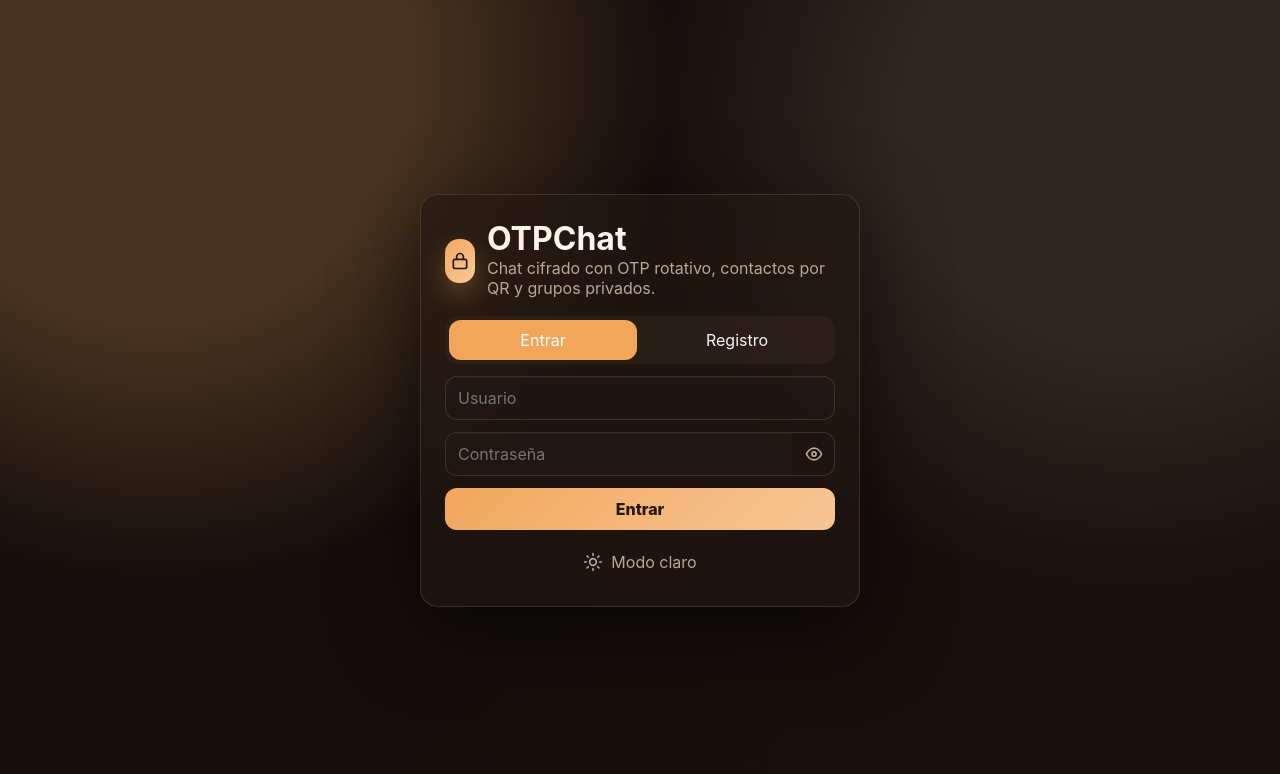
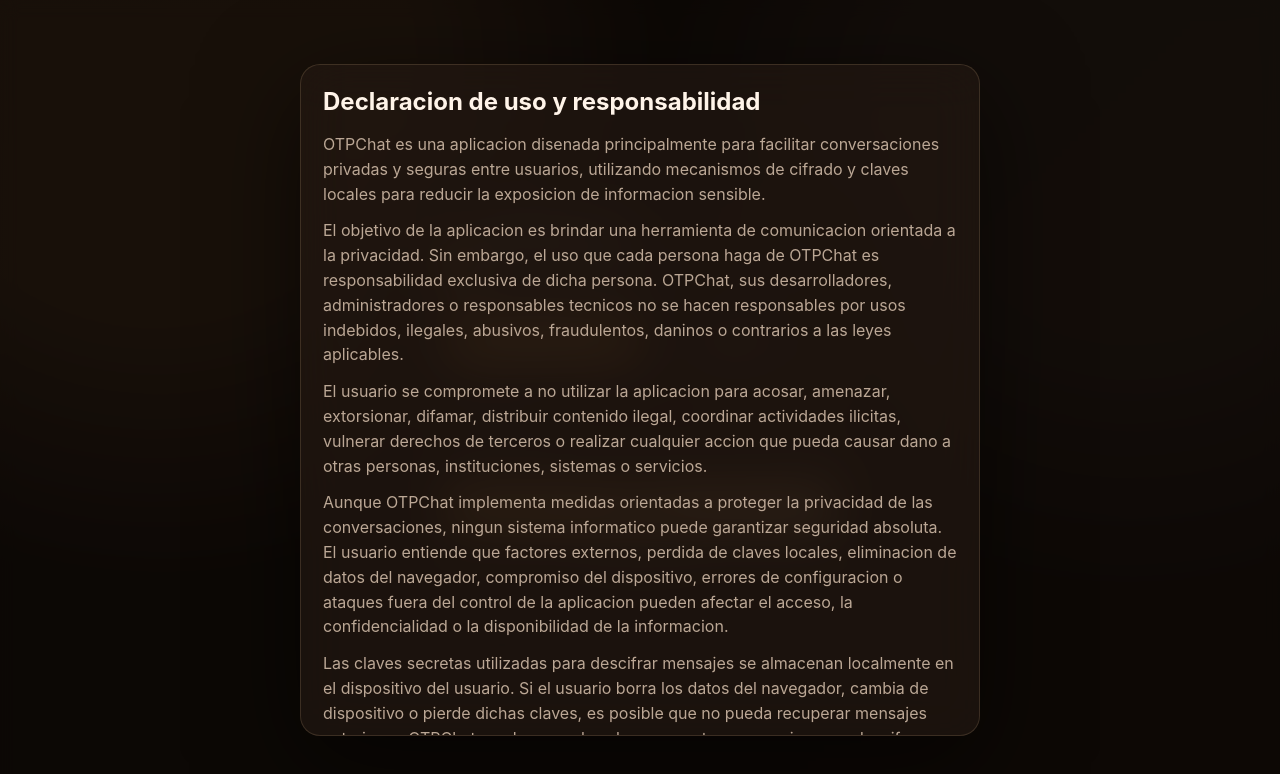
Before and after one commit to francofuster/otpchat, an Angular app: page / in a window 1280 px wide. Shown: the top 774 px of the page. Built offline with nearby package versions, Linux system fonts and the light colour scheme.

Commit message:
Add usage disclaimer modal

```diff
--- a/src/app/shell.component.css
+++ b/src/app/shell.component.css
@@ -109,6 +109,12 @@
 
 .shade { position: fixed; inset: 0; background: rgba(11, 7, 5, .72); backdrop-filter: blur(6px); z-index: 10; animation: fade-in .18s ease both; }
 .sheet { position: fixed; z-index: 11; left: 50%; top: 50%; transform: translate(-50%, -50%); width: min(620px, calc(100vw - 28px)); max-height: min(86dvh, 720px); overflow: auto; background: var(--panel-glass); border: 1px solid var(--line); border-radius: 18px; padding: 20px; box-shadow: 0 28px 90px var(--shadow); display: grid; gap: 12px; backdrop-filter: blur(24px) saturate(1.2); animation: sheet-in .2s cubic-bezier(.2,.8,.2,1) both; transform-origin: center; }
+.disclaimer-shade { position: fixed; inset: 0; z-index: 30; background: rgba(11, 7, 5, .78); backdrop-filter: blur(8px); animation: fade-in .18s ease both; }
+.disclaimer-modal { position: fixed; z-index: 31; left: 50%; top: 50%; transform: translate(-50%, -50%); width: min(680px, calc(100vw - 28px)); max-height: min(84dvh, 760px); background: var(--panel-glass); border: 1px solid var(--line); border-radius: 20px; box-shadow: 0 30px 100px var(--shadow); backdrop-filter: blur(24px) saturate(1.2); overflow: hidden; animation: sheet-in .2s cubic-bezier(.2,.8,.2,1) both; }
+.disclaimer-scroll { max-height: min(84dvh, 760px); overflow: auto; padding: 22px; display: grid; gap: 12px; }
+.disclaimer-scroll h2 { margin: 0 0 4px; }
+.disclaimer-scroll p { margin: 0; color: var(--muted); line-height: 1.55; }
+.disclaimer-scroll .primary { margin-top: 8px; min-height: 44px; }
 .sheet h2 { margin: 4px 0; }
 .sheet img { width: min(320px, 100%); justify-self: center; border: 1px solid var(--line); border-radius: 8px; }
 .copy-link { display: grid; grid-template-columns: minmax(0, 1fr) 44px; gap: 8px; }
--- a/src/app/shell.component.html
+++ b/src/app/shell.component.html
@@ -180,6 +180,22 @@
       }
     </section>
   </main>
+}
+
+@if (auth.ready() && !disclaimerAccepted()) {
+  <div class="disclaimer-shade"></div>
+  <section class="disclaimer-modal" role="dialog" aria-modal="true" aria-labelledby="disclaimer-title">
+    <div class="disclaimer-scroll">
+      <h2 id="disclaimer-title">Declaracion de uso y responsabilidad</h2>
+      <p>OTPChat es una aplicacion disenada principalmente para facilitar conversaciones privadas y seguras entre usuarios, utilizando mecanismos de cifrado y claves locales para reducir la exposicion de informacion sensible.</p>
+      <p>El objetivo de la aplicacion es brindar una herramienta de comunicacion orientada a la privacidad. Sin embargo, el uso que cada persona haga de OTPChat es responsabilidad exclusiva de dicha persona. OTPChat, sus desarrolladores, administradores o responsables tecnicos no se hacen responsables por usos indebidos, ilegales, abusivos, fraudulentos, daninos o contrarios a las leyes aplicables.</p>
+      <p>El usuario se compromete a no utilizar la aplicacion para acosar, amenazar, extorsionar, difamar, distribuir contenido ilegal, coordinar actividades ilicitas, vulnerar derechos de terceros o realizar cualquier accion que pueda causar dano a otras personas, instituciones, sistemas o servicios.</p>
+      <p>Aunque OTPChat implementa medidas orientadas a proteger la privacidad de las conversaciones, ningun sistema informatico puede garantizar seguridad absoluta. El usuario entiende que factores externos, perdida de claves locales, eliminacion de datos del navegador, compromiso del dispositivo, errores de configuracion o ataques fuera del control de la aplicacion pueden afectar el acceso, la confidencialidad o la disponibilidad de la informacion.</p>
+      <p>Las claves secretas utilizadas para descifrar mensajes se almacenan localmente en el dispositivo del usuario. Si el usuario borra los datos del navegador, cambia de dispositivo o pierde dichas claves, es posible que no pueda recuperar mensajes anteriores. OTPChat no almacena las claves secretas necesarias para descifrar conversaciones y, por lo tanto, no puede restaurar el contenido cifrado perdido.</p>
+      <p>Al continuar utilizando OTPChat, el usuario declara comprender estas condiciones y acepta usar la aplicacion de forma responsable, legal y respetuosa.</p>
+      <button class="primary" (click)="acceptDisclaimer()">Acepto</button>
+    </div>
+  </section>
 }
 
 @if (sheet(); as openSheet) {
--- a/src/app/shell.component.ts
+++ b/src/app/shell.component.ts
@@ -34,6 +34,7 @@
   pushSubscribed = signal(localStorage.getItem('otpchat_push_subscribed') === 'on');
   deferredInstallPrompt = signal<any>(null);
   standaloneMode = signal(matchMedia('(display-mode: standalone)').matches || (navigator as any).standalone === true);
+  disclaimerAccepted = signal(localStorage.getItem('otpchat_disclaimer_accepted') === '1');
   darkMode = signal(localStorage.getItem('otpchat_theme') !== 'light');
   authMode: 'login' | 'register' = 'login';
   authError = signal('');
@@ -446,6 +447,11 @@
     this.repeatPassword = '';
   }
 
+  acceptDisclaimer() {
+    localStorage.setItem('otpchat_disclaimer_accepted', '1');
+    this.disclaimerAccepted.set(true);
+  }
+
   toggleTheme() {
     this.darkMode.update((enabled) => !enabled);
     localStorage.setItem('otpchat_theme', this.darkMode() ? 'dark' : 'light');
```
